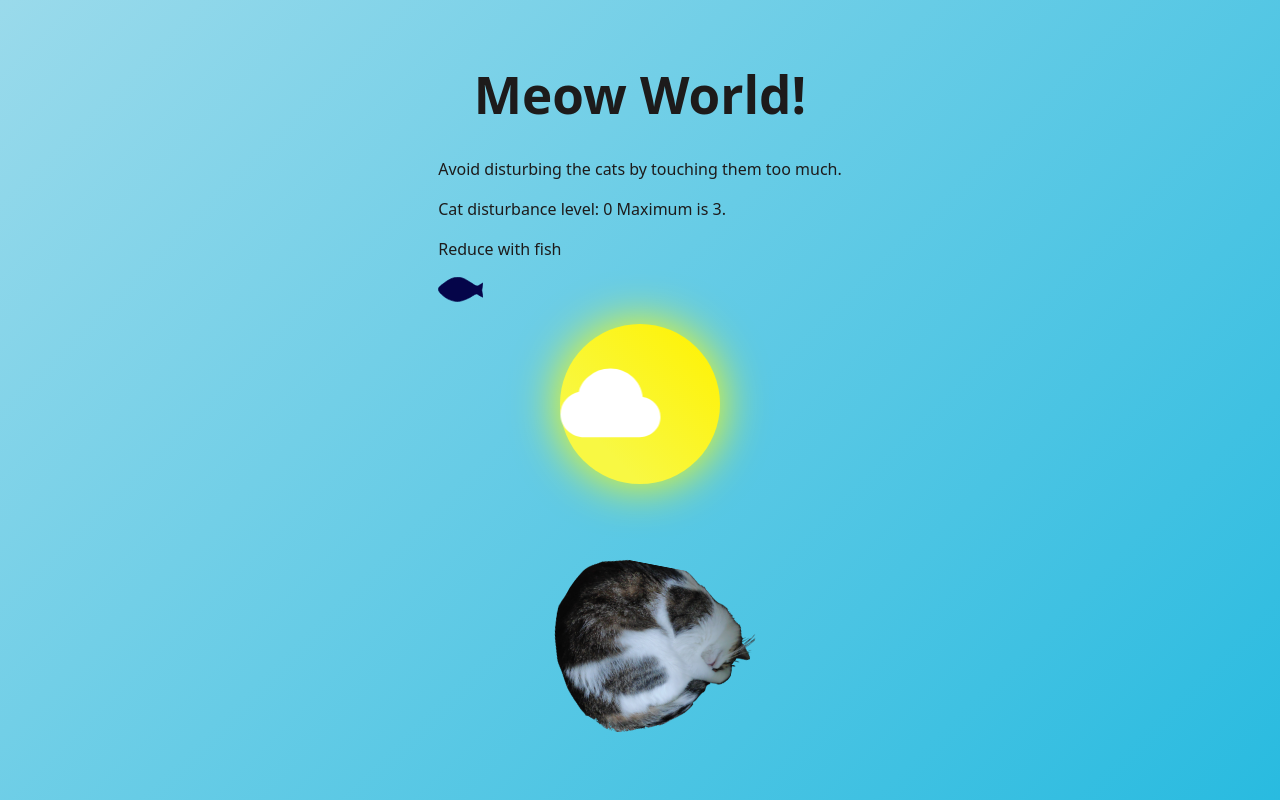
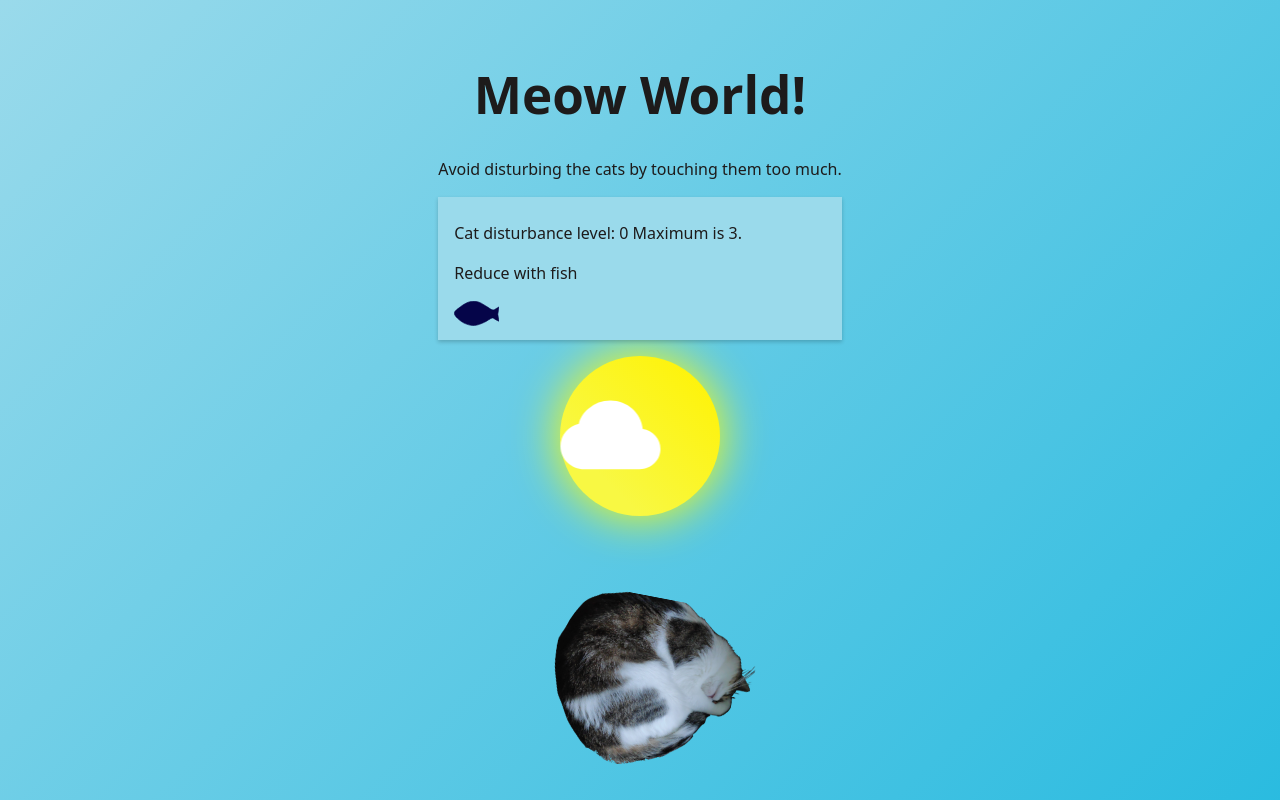
Before and after one commit to bittikatti/react-hello-world, a React (Vite) app: page / in a window 1280 px wide. Shown: the top 800 px of the page. Built offline with nearby package versions, Linux system fonts and the light colour scheme.

Commit message:
make the disturbance toolbar sticky

```diff
--- a/src/index.css
+++ b/src/index.css
@@ -46,8 +46,13 @@ button:focus-visible {
   outline: 4px auto -webkit-focus-ring-color;
 }
 
-.fish-button {
-
+.cat-status-toolbar {
+  position: sticky;
+  top: 0;
+  z-index: 10;
+  padding: 0.5rem 1rem;
+  box-shadow: 0 2px 4px 0 rgba(0,0,0,.2);
+  background: rgb(154, 218, 235);
 }
 
 .fish-button:hover {
```
